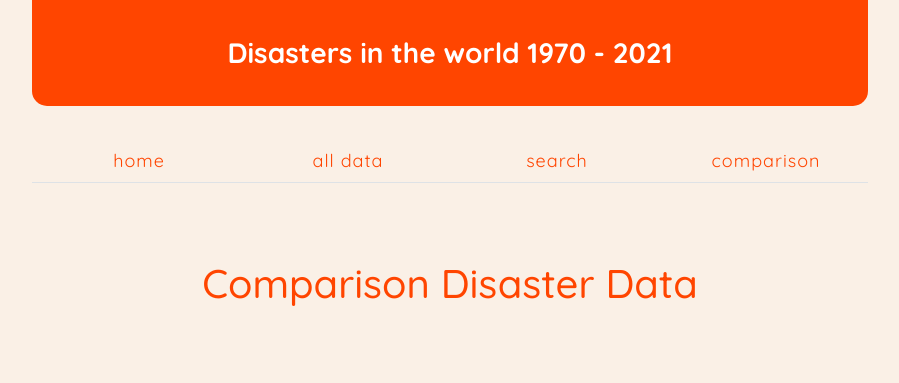
After one commit to azusaw/hotel_CS551Q, a Django app: page /comparison in a window 1280 px wide. The commit adds this page. Shown: the top 383 px of the page, without its empty margins (190-1089 px from the left). Run offline with Django 4.2, Linux system fonts and the light colour scheme; data that the repository does not hold is empty; some libraries are stand-ins or nearby versions.

Commit message:
create comparison page, rename some files

```diff
--- a/disaster/templates/base.html
+++ b/disaster/templates/base.html
@@ -37,9 +37,9 @@
                 </a>
             </li>
             <li class="nav-item">
-                <a class="nav-link">
+                <a class="nav-link" href="{% url 'comparison' %}">
                     <i class="fa-solid fa-ranking-star mr-1"></i>
-                    ranking
+                    comparison
                 </a>
             </li>
         </ul>
--- /dev/null
+++ b/disaster/templates/comparison.html
@@ -0,0 +1,5 @@
+{% extends "base.html" %}
+{% block page_content %}
+<h1>Comparison Disaster Data</h1>
+{% include 'disaster_table.html' with rows=disasters %}
+{% endblock %}
--- a/disaster/urls.py
+++ b/disaster/urls.py
@@ -6,5 +6,6 @@ urlpatterns = [
     path('', views.home, name='home'),
     path('all', views.disaster_list, name='all'),
     path('detail/<slug:disasterNo>/', views.disaster_detail, name='detail'),
-    path('search', views.disaster_search, name='search'),
+    path('search', views.search, name='search'),
+    path('comparison', views.comparison, name='comparison'),
 ]
--- a/disaster/views.py
+++ b/disaster/views.py
@@ -11,7 +11,7 @@ def home(request):
 
 def disaster_list(request):
     disasters = Disaster.objects.all()
-    return render(request, 'disaster_list.html', {'disasters': disasters})
+    return render(request, 'all.html', {'disasters': disasters})
 
 
 def disaster_detail(request, disasterNo):
@@ -19,7 +19,8 @@ def disaster_detail(request, disasterNo):
     return render(request, 'disaster_detail.html', {'disaster': disaster})
 
 
-def disaster_search(request):
+def search(request):
+    disasters = []
     country = ''
     continent = ''
     region = ''
@@ -62,6 +63,13 @@ def disaster_search(request):
     if order != '':
         order = order
 
-    disasters = Disaster.objects.all().filter(*where).order_by(order)
+    # Do not show results in first access (without any conditions)
+    if len(request.GET) > 0:
+        disasters = Disaster.objects.all().filter(*where).order_by(order)
 
-    return render(request, 'disaster_search.html', {'disasters': disasters, 'form': form})
+    return render(request, 'search.html', {'disasters': disasters, 'form': form})
+
+
+def comparison(request):
+    disasters = Disaster.objects.all()
+    return render(request, 'comparison.html', {'disasters': disasters})
```
Also changed, not shown: disaster/templates/all.html (renamed from disaster/templates/disaster_list.html), disaster/templates/search.html (renamed from disaster/templates/disaster_search.html).
